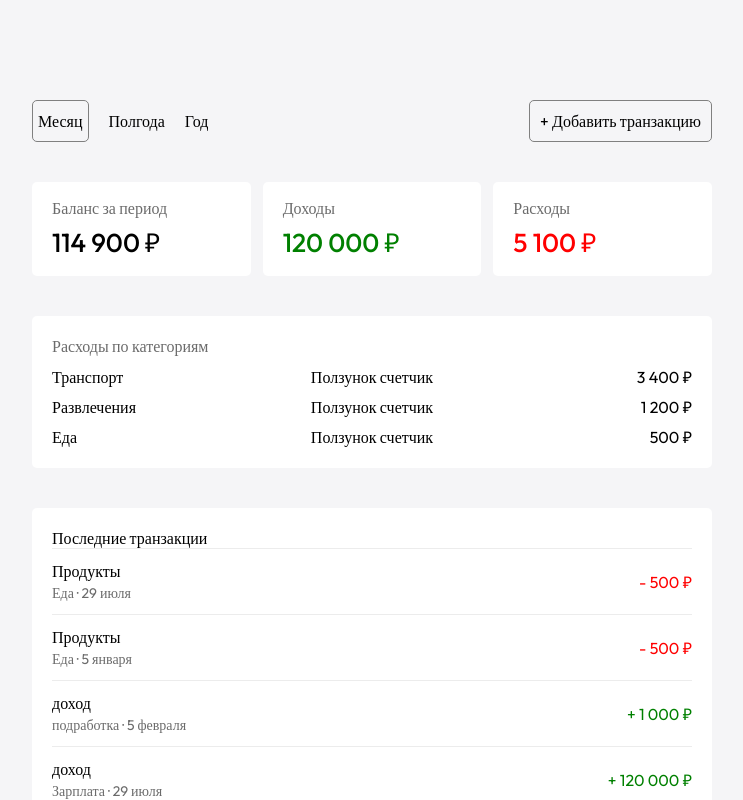
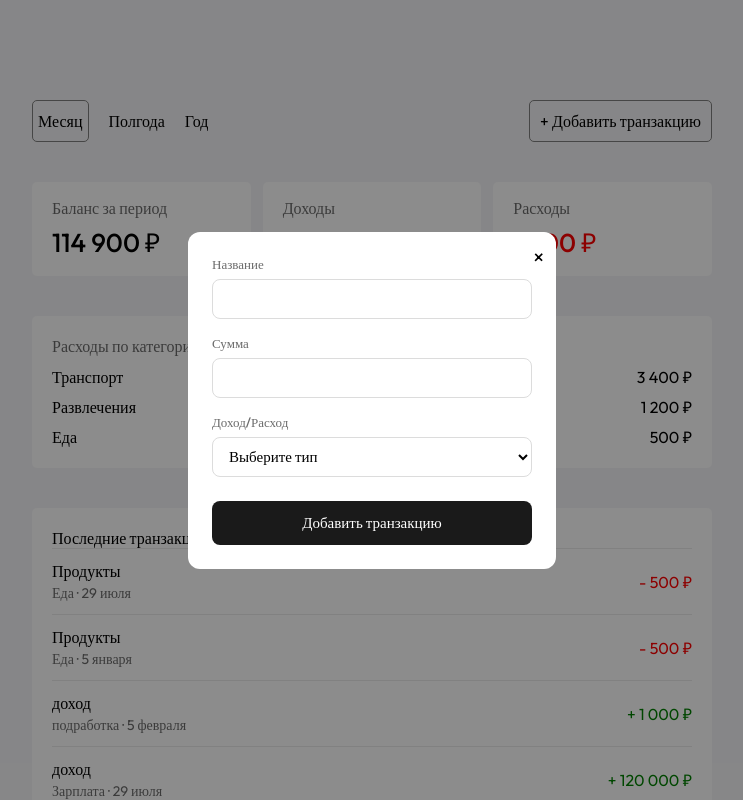
Before and after one commit to DanielFilimonov/transactionsProject, a React (Vite) app in the folder finance/: page / in a window 1280 px wide. Both pictures are taken after a click on the button "+ Добавить транзакцию". Shown: the top 800 px of the page, without its empty margins (268-1011 px from the left). Built offline with nearby package versions, Linux system fonts and the light colour scheme.

Commit message:
модалка + реакт хук форм + yup

```diff
--- a/finance/package.json
+++ b/finance/package.json
@@ -10,11 +10,14 @@
     "preview": "vite preview"
   },
   "dependencies": {
+    "@hookform/resolvers": "^5.7.1",
     "@reduxjs/toolkit": "^2.12.0",
     "react": "^19.2.7",
     "react-dom": "^19.2.7",
+    "react-hook-form": "^7.85.0",
     "react-redux": "^9.3.0",
-    "typescript": "^7.0.2"
+    "typescript": "^7.0.2",
+    "yup": "^1.7.1"
   },
   "devDependencies": {
     "@babel/core": "^7.29.7",
--- a/finance/src/components/addTransactionBtn/AddTransactionBtn.tsx
+++ b/finance/src/components/addTransactionBtn/AddTransactionBtn.tsx
@@ -1,7 +1,11 @@
 import "./addTransactionBtn.css";
 
-const AddTransactionBtn = () => {
-	return <button className="addTransactionBtn">+ Добавить транзакцию</button>;
+interface IAddTransactionBtnProps {
+	onClick: () => void;
+}
+
+const AddTransactionBtn = ({ onClick }: IAddTransactionBtnProps) => {
+	return <button className="addTransactionBtn" onClick={onClick}>+ Добавить транзакцию</button>;
 };
 
 export default AddTransactionBtn;
--- a/finance/src/components/main-page/MainPage.tsx
+++ b/finance/src/components/main-page/MainPage.tsx
@@ -1,22 +1,27 @@
+import { useState } from "react";
+
 import AddTransactionBtn from "../addTransactionBtn/AddTransactionBtn";
 import DateFiltersBlock from "../dateFilters/dateFiltersBlock/DateFiltersBlock";
 import LatestTransactionsBlock from "../latestTransactions/latestTransactionsBlock/LatestTransactionsBlock";
 import TotalAmountBlock from "../totalAmounts/totalAmountBlock/TotalAmountBlock";
 import TotalAmountsCategoriesBlock from "../totalAmountsCategories/totalAmountsCategoriesBlock/TotalAmountsCategoriesBlock";
 
-
 import "./mainPage.css";
+import ModalForm from "../modalForm/ModalForm";
 
 const MainPage = () => {
+	const [isShowModal, setShowModal] = useState(false);
+
 	return (
 		<div className="mainPage__wrapper">
 			<div className="mainPage__header">
 				<DateFiltersBlock />
-				<AddTransactionBtn />
+				<AddTransactionBtn onClick={() => setShowModal(true)} />
 			</div>
-				<TotalAmountBlock />
-				<TotalAmountsCategoriesBlock />
-				<LatestTransactionsBlock />
+			<TotalAmountBlock />
+			<TotalAmountsCategoriesBlock />
+			<LatestTransactionsBlock />
+			{isShowModal && <ModalForm onClose={() => setShowModal(false)} />}
 		</div>
 	);
 };
--- /dev/null
+++ b/finance/src/components/modalForm/ModalForm.tsx
@@ -0,0 +1,27 @@
+import TransactionsForm from "../../features/transactions/transictionsForm/TransactionsForm";
+import "./modalForm.css";
+
+interface TransactionModalProps {
+	onClose: () => void;
+}
+
+const ModalForm = ({ onClose }: TransactionModalProps) => {
+	return (
+		<div className="transactionModal__overlay" onClick={onClose}>
+			<div
+				className="transactionModal__content"
+				onClick={(e) => e.stopPropagation()}
+			>
+				<button
+					className="transactionModal__closeBtn"
+					onClick={onClose}
+				>
+					×
+				</button>
+				<TransactionsForm />
+			</div>
+		</div>
+	);
+};
+
+export default ModalForm;
--- /dev/null
+++ b/finance/src/components/modalForm/modalForm.css
@@ -0,0 +1,27 @@
+.transactionModal__overlay {
+	position: fixed;
+	inset: 0;
+	background: rgba(0, 0, 0, 0.45);
+	display: flex;
+	align-items: center;
+	justify-content: center;
+	z-index: 1000;
+}
+
+.transactionModal__content {
+	background: white;
+	border-radius: 12px;
+	padding: 24px;
+	min-width: 320px;
+	position: relative;
+}
+
+.transactionModal__closeBtn {
+	position: absolute;
+	top: 12px;
+	right: 12px;
+	background: none;
+	border: none;
+	font-size: 20px;
+	cursor: pointer;
+}
--- /dev/null
+++ b/finance/src/features/transactions/transictionsForm/TransactionsForm.tsx
@@ -0,0 +1,124 @@
+import { nanoid } from "@reduxjs/toolkit";
+import { transactionsAdded } from "../transactionsSlice";
+import { useForm } from "react-hook-form";
+import { useAppDispatch } from "../../../app/hooks";
+import {
+	transactionSchema,
+	type TransactionFormValues,
+} from "./formValidation";
+import { yupResolver } from "@hookform/resolvers/yup";
+
+import './transictionsForm.css'
+import { INCOME_CATEGORY } from "./incomeCategories";
+import { EXPENSE_CATEGORIES } from "./expenseCategories";
+
+interface TransactionsFormProps {
+	onSuccess?: () => void;
+}
+
+const TransactionsForm = ({ onSuccess }: TransactionsFormProps) => {
+	const dispatch = useAppDispatch();
+
+	const {
+		register,
+		handleSubmit,
+		setValue,
+		watch,
+		formState: { errors },
+		reset,
+	} = useForm<TransactionFormValues>({
+		resolver: yupResolver(transactionSchema),
+	});
+
+const selectedType = watch("type");
+
+const handleTypeChange = (e: React.ChangeEvent<HTMLSelectElement>) => {
+	const value = e.target.value;
+	if (value === "income") {
+		setValue("category", INCOME_CATEGORY);
+	} else {
+		setValue("category", "");
+	}
+};
+
+	const onSubmit = (data: TransactionFormValues) => {
+		dispatch(
+			transactionsAdded({
+				id: nanoid(),
+				amount: Number(data.amount),
+				type: data.type as "income" | "expense",
+				title: data.title,
+				category: data.category,
+				date: new Date().toISOString(),
+			}),
+		);
+		reset();
+		onSuccess?.();
+	};
+
+	return (
+		<form className="transactionsForm" onSubmit={handleSubmit(onSubmit)}>
+			<div className="transactionsForm__field">
+				<label htmlFor="title">Название</label>
+				<input id="title" {...register("title")} />
+				{errors.title && (
+					<p className="transactionsForm__error">
+						{errors.title.message}
+					</p>
+				)}
+			</div>
+
+			<div className="transactionsForm__field">
+				<label htmlFor="amount">Сумма</label>
+				<input id="amount" type="number" {...register("amount")} />
+				{errors.amount && (
+					<p className="transactionsForm__error">
+						{errors.amount.message}
+					</p>
+				)}
+			</div>
+
+			<div className="transactionsForm__field">
+				<label htmlFor="type">Доход/Расход</label>
+				<select
+					id="type"
+					{...register("type", { onChange: handleTypeChange })}
+				>
+					<option value="">Выберите тип</option>
+					<option value="income">Доход</option>
+					<option value="expense">Расход</option>
+				</select>
+				{errors.type && (
+					<p className="transactionsForm__error">
+						{errors.type.message}
+					</p>
+				)}
+			</div>
+
+			{selectedType === "expense" && (
+				<div className="transactionsForm__field">
+					<label htmlFor="category">Категория</label>
+					<select id="category" {...register("category")}>
+						<option value="">Выберите категорию</option>
+						{EXPENSE_CATEGORIES.map((cat) => (
+							<option key={cat} value={cat}>
+								{cat}
+							</option>
+						))}
+					</select>
+					{errors.category && (
+						<p className="transactionsForm__error">
+							{errors.category.message}
+						</p>
+					)}
+				</div>
+			)}
+
+			<button type="submit" className="transactionsForm__submit">
+				Добавить транзакцию
+			</button>
+		</form>
+	);
+};
+
+export default TransactionsForm;
--- /dev/null
+++ b/finance/src/features/transactions/transictionsForm/expenseCategories.ts
@@ -0,0 +1,11 @@
+export const EXPENSE_CATEGORIES = [
+	"Еда",
+	"Транспорт",
+	"Жильё",
+	"Развлечения",
+	"Здоровье",
+	"Одежда",
+	"Связь",
+	"Образование",
+	"Прочее",
+] as const;
--- /dev/null
+++ b/finance/src/features/transactions/transictionsForm/formValidation.ts
@@ -0,0 +1,41 @@
+import * as yup from "yup";
+import { EXPENSE_CATEGORIES } from "./expenseCategories";
+
+export const transactionSchema = yup.object({
+	title: yup
+		.string()
+		.trim()
+		.required("Введите название")
+		.max(50, "Название не должно превышать 50 символов")
+		.matches(
+			/^[а-яА-ЯёЁa-zA-Z\s-]+$/,
+			"Название должно содержать только буквы",
+		),
+
+	amount: yup
+		.number()
+		.typeError("Сумма должна быть числом")
+		.positive("Сумма должна быть больше 0")
+		.required("Введите сумму")
+		.max(100_000_000, "Сумма слишком большая"),
+
+	type: yup
+		.string()
+		.oneOf(["income", "expense"], "Выберите тип")
+		.required("Выберите тип"),
+
+	category: yup
+		.string()
+		.trim()
+		.required("Введите категорию")
+		.when("type", {
+			is: "expense",
+			then: (schema) =>
+				schema.oneOf(
+					EXPENSE_CATEGORIES,
+					"Выберите категорию из списка",
+				),
+		}),
+});
+
+export type TransactionFormValues = yup.InferType<typeof transactionSchema>;
--- /dev/null
+++ b/finance/src/features/transactions/transictionsForm/incomeCategories.ts
@@ -0,0 +1 @@
+export const INCOME_CATEGORY = "Доход" as const;
--- /dev/null
+++ b/finance/src/features/transactions/transictionsForm/transictionsForm.css
@@ -0,0 +1,58 @@
+.transactionsForm {
+	display: flex;
+	flex-direction: column;
+	gap: 16px;
+	min-width: 320px;
+}
+
+.transactionsForm__field {
+	display: flex;
+	flex-direction: column;
+	gap: 6px;
+}
+
+.transactionsForm__field label {
+	font-size: 13px;
+	color: #6b6b6b;
+	font-weight: 500;
+}
+
+.transactionsForm__field input,
+.transactionsForm__field select {
+	height: 40px;
+	padding: 0 12px;
+	border: 1px solid #dcdcdc;
+	border-radius: 8px;
+	font-size: 15px;
+	outline: none;
+	transition: border-color 0.15s;
+	background-color: white;
+}
+
+.transactionsForm__field input:focus,
+.transactionsForm__field select:focus {
+	border-color: #378adb;
+}
+
+.transactionsForm__error {
+	font-size: 12px;
+	color: #d64545;
+	margin: 0;
+}
+
+.transactionsForm__submit {
+	height: 44px;
+	background-color: #1a1a1a;
+	color: white;
+	border: none;
+	border-radius: 8px;
+	font-size: 15px;
+	font-weight: 500;
+	cursor: pointer;
+	margin-top: 8px;
+	transition: background-color 0.15s;
+}
+
+.transactionsForm__submit:hover {
+	background-color: #333;
+}
```
Also changed, not shown: finance/src/features/transactions/TransactionsForm.jsx (deleted, +0 -52 lines), 1 other file (tests, documents, lock files or other folders).
